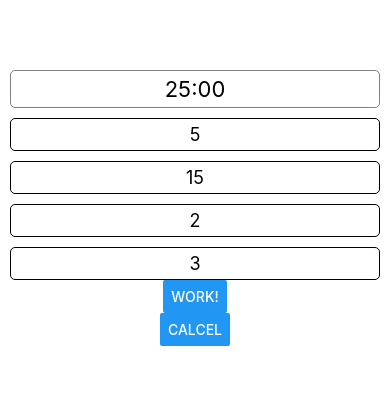
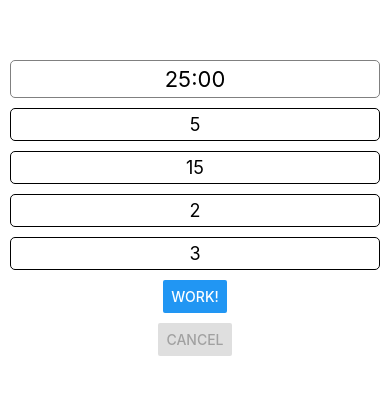
Before and after one commit to jinhale/Pomodoro-Plus, a React Native app: screen / in a window 390 px wide. Shown: the part 214-608 px from the top of the page. Built offline with nearby package versions, Linux system fonts and the light colour scheme.

Commit message:
Use state to disable and enable buttons

```diff
--- a/App.js
+++ b/App.js
@@ -18,6 +18,7 @@ export default class App extends React.Component {
             shortBreaksLeft: shortBreaksLeft,
             shortWorkDescription: 'Work!',
             timerId: 0,
+            isWorking: false,
         }
     }
 
@@ -95,6 +96,10 @@ export default class App extends React.Component {
     }
 
     startWork() {
+        if (this.state.isWorking) {
+            return;
+        }
+
         const id  = setInterval(() => {
             this.decrementWorkSeconds();
             this.decrementWorkMinutes();
@@ -102,6 +107,7 @@ export default class App extends React.Component {
 
         this.setState({
             timerId: id,
+            isWorking: true,
         });
     }
 
@@ -110,7 +116,8 @@ export default class App extends React.Component {
 
         this.setState({
             minutesOfWorkLeft: minutesOfWorkLeft,
-            secondsOfWorkLeft: secondsOfWorkLeft,
+            secondsOfWorkLeft: '59',
+            isWorking: false,
         });
     }
 
@@ -136,17 +143,22 @@ export default class App extends React.Component {
                     style={[styles.text, styles.narrowSettings, ]}
                     value={this.state.minutesOfReviewTime} />
 
+                <View style={[styles.buttonContainer, ]}>
                     <Button
-                    style={[styles.button, ]}
+                        disabled={this.state.isWorking}
                         onPress={this.startWork.bind(this)}
                         title={this.state.shortWorkDescription}
                         accessibilityLabel="Press to start work timer."/>
+                </View>
 
+                <View style={[styles.buttonContainer, ]}>
                     <Button
-                    style={[styles.button, ]}
+                        disabled={!this.state.isWorking}
+                        style={{width: '100%', }}
                         onPress={this.cancelWork.bind(this)}
-                    title='Calcel'
+                        title='Cancel'
                         accessibilityLabel="Press to cancel timer."/>
+                </View>
             </View>
         );
     }
--- a/Styles.js
+++ b/Styles.js
@@ -30,9 +30,8 @@ export const styles = StyleSheet.create({
         fontSize: 18,
         textAlign: 'center',
     },
-    button: {
+    buttonContainer: {
         marginTop: 10,
-        fontSize: 22,
     }
 });
 
```
Lines whose indentation alone changed are shown as unchanged.
